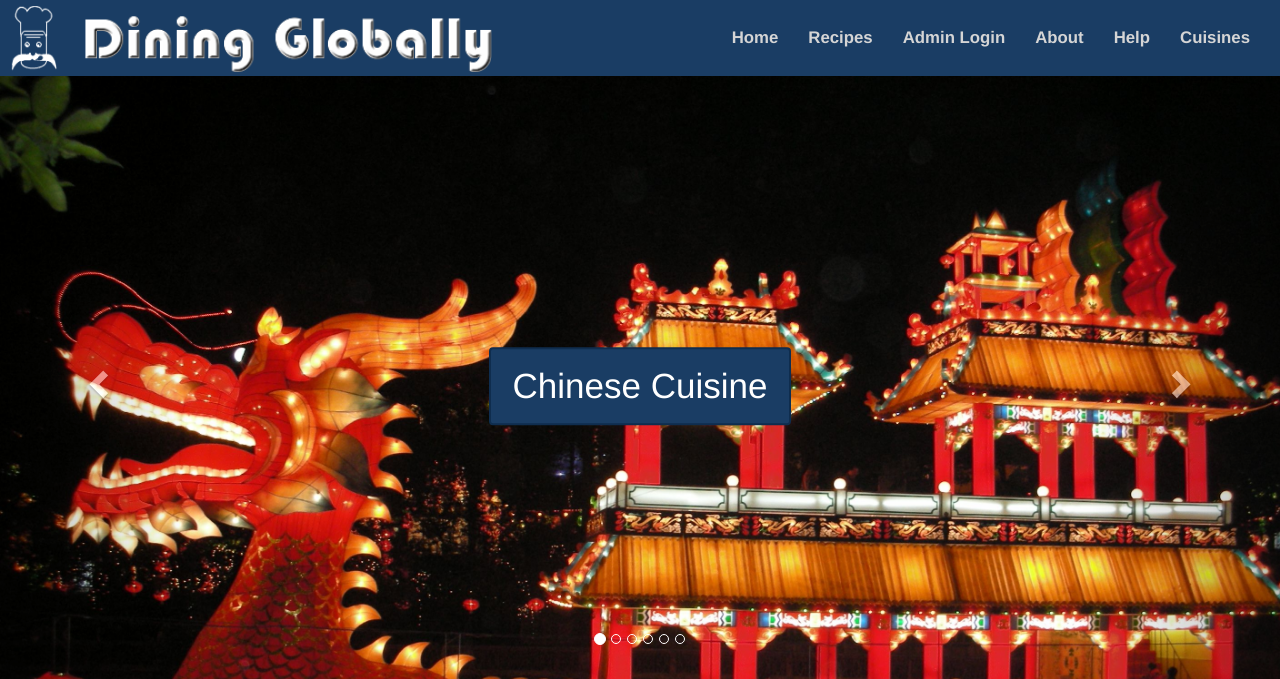
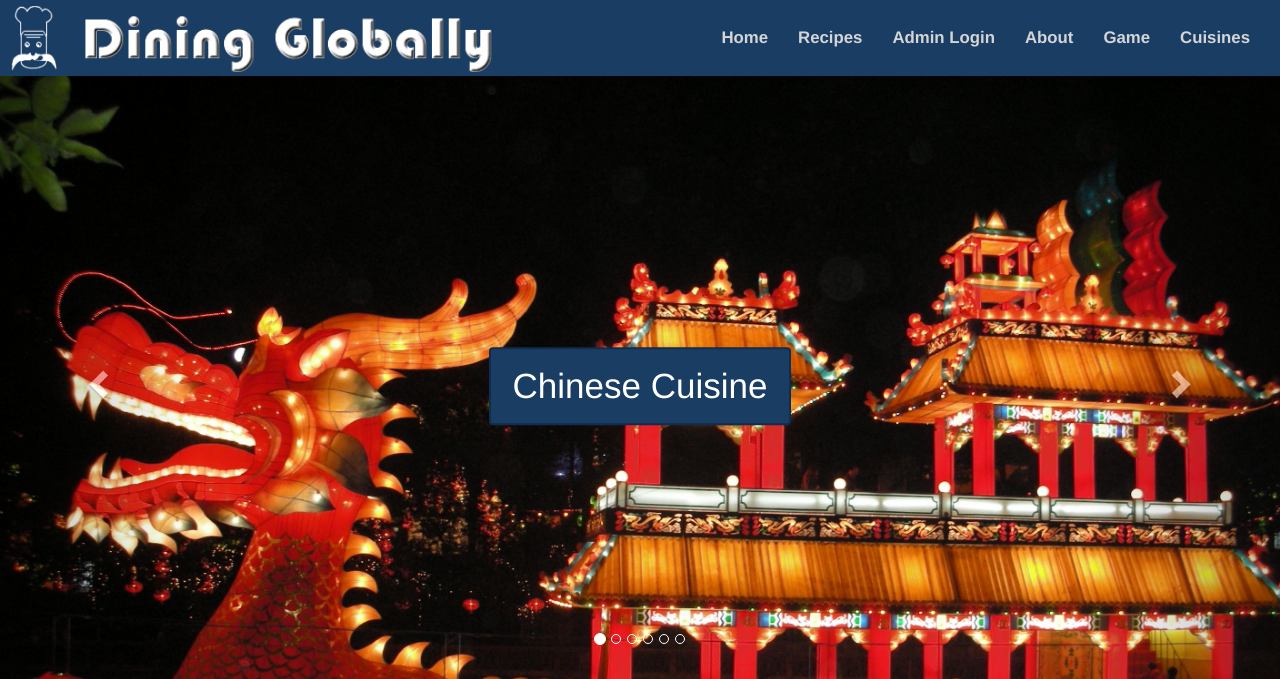
Before and after one commit to LoicHijl/djangoproject.github.io, a Django app: page /China.html in a window 1280 px wide. Shown: the top 679 px of the page. Run offline with Django 3.2, Linux system fonts and the light colour scheme; some libraries are stand-ins or nearby versions.

Commit message:
Help > Game

```diff
--- a/posts/templates/posts/China.html
+++ b/posts/templates/posts/China.html
@@ -30,7 +30,7 @@
           <li><a href="Recipes.html">Recipes</a></li>
           <li><a href="/admin">Admin Login</a></li>
           <li><a href="About.html">About</a></li>
-          <li><a href="Help.html">Help</a></li>
+          <li><a href="Game.html">Game</a></li>
           <li><a href="China.html">Cuisines</a></li>
         </ul>
       </div>
```
